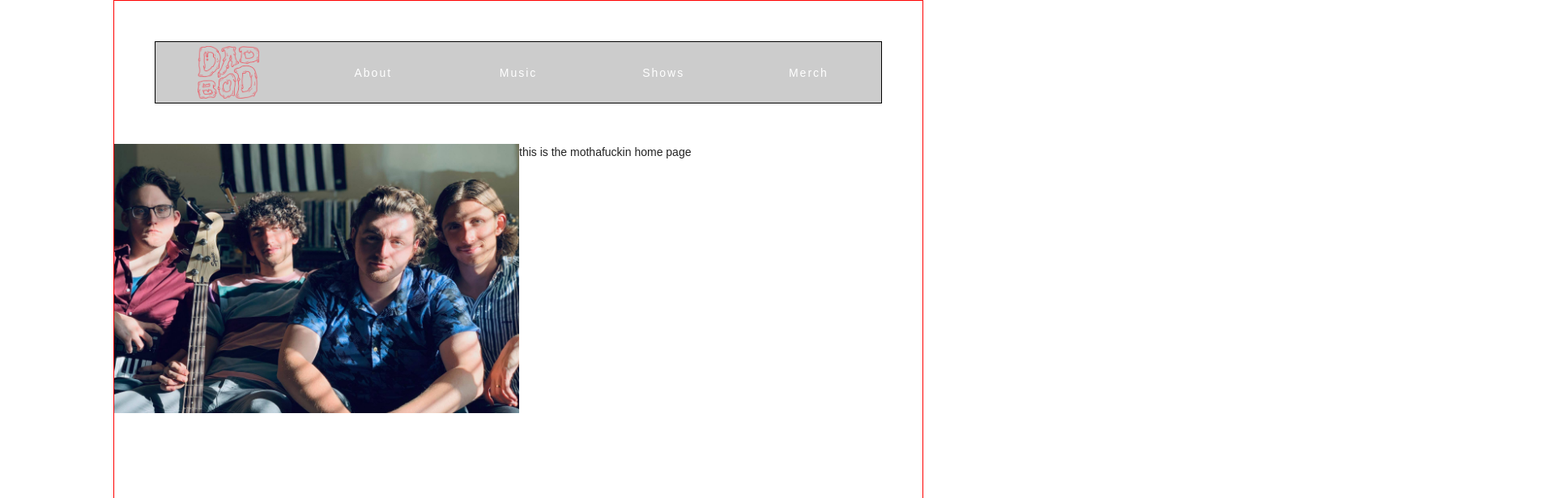
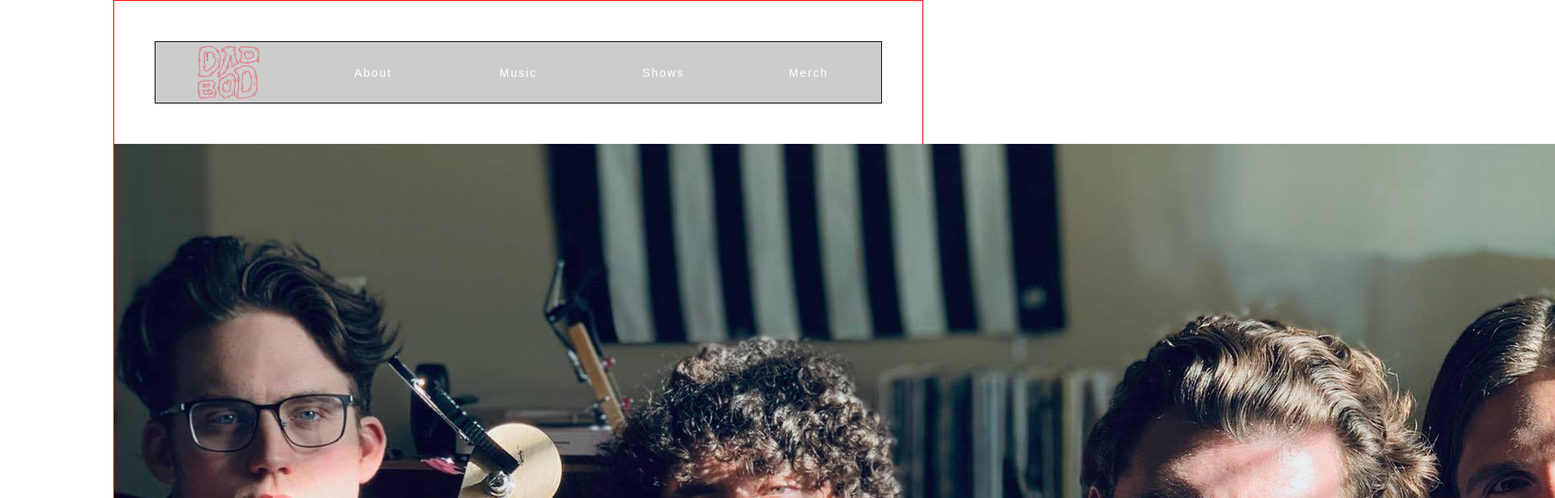
Before and after one commit to Craveburn/dad-bod-v2, a React (Create React App) app: page / in a window 1280 px wide. Shown: the top 616 px of the page at 81% size, 1920 px wide, since content can reach past the window. Built offline with nearby package versions, Linux system fonts and the light colour scheme.

Commit message:
figured out the layout better using flexbox

```diff
--- a/src/pages/Home.js
+++ b/src/pages/Home.js
@@ -12,8 +12,8 @@ export default class extends Component {
             <div className='container'>
                 <Navbar />
                 <div className='homeBody'>
-                    <span><div className="aboutImage" style={{ backgroundImage: TheBoys }}></div></span>
-                    <span><p>this is the mothafuckin home page</p></span>
+                    <img src={TheBoys}></img>
+                    <p>this is the mothafuckin home page</p>
                 </div>
             </div>
         )
```
